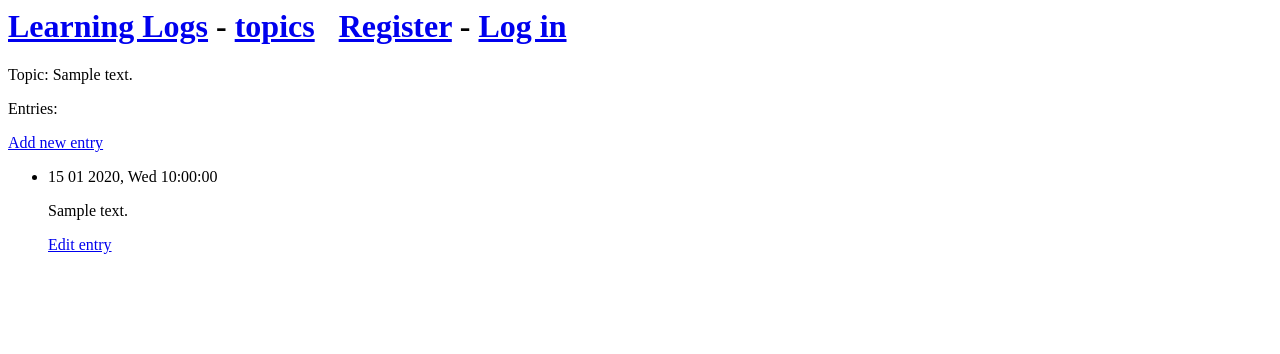
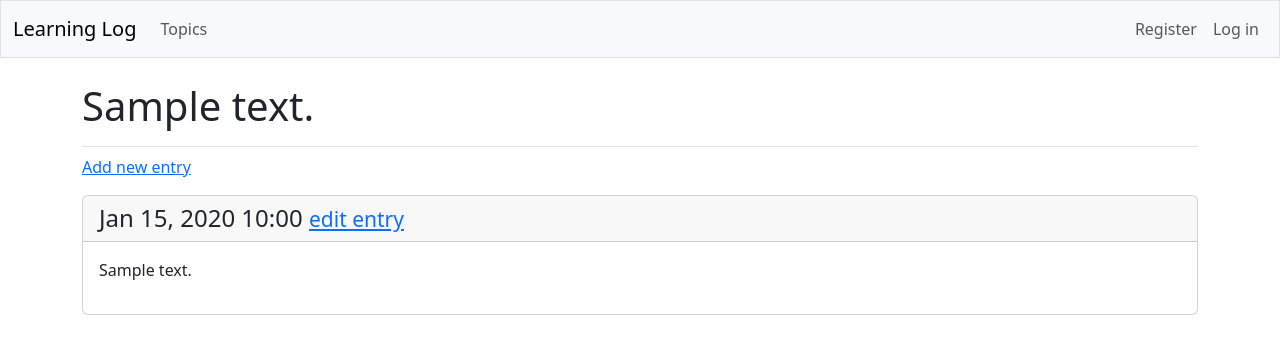
Before and after one commit to SmEjaz22/Learning-Log, a Django app: template Learning_logs/templates/Learning_logs/topic.html in a window 1280 px wide. Shown: the top 354 px of the page. Run offline with Django 3.2, Linux system fonts and the light colour scheme; the template is opened without the code that fills it: most values are stand-ins (such as "Sample title", 1, 10 or a date in 2020); some libraries are stand-ins or nearby versions.

Commit message:
Functional Learning Log site with 50% styling

```diff
--- a/Learning_logs/templates/Learning_logs/base.html
+++ b/Learning_logs/templates/Learning_logs/base.html
@@ -1,31 +1,75 @@
-<h1>
-    <a href="{% url 'Learning_logs:indexx' %}">Learning Logs</a> -
-    <a href="{% url 'Learning_logs:topics' %}">topics</a> &nbsp
-    {% if user.is_authenticated %} <!-- In Django’s authentication system, every template has a user object
-    available that always has an is_authenticated attribute set: the attribute is
-    True if the user is logged in and False if they aren’t. This attribute allows you
-    to display one message to authenticated users and another to unauthenti
-    cated users.-->
-    Hello, {{ user.username }}.
-    {% else %}
-    <a href="{% url 'accounts:register' %}">Register</a> -
-    <a href="{% url 'accounts:login' %}">Log in</a>
-    {% endif %}
+<!doctype html>
+<html lang="en">
+
+<head>
+    <meta charset="utf-8">
+    <meta name="viewport" content="width=device-width, initial-scale=1">
+    <title>Learning Log</title>
+    {% load django_bootstrap5 %}
+    {% bootstrap_css %}
+    {% bootstrap_javascript %}
+
+</head>
+
+<body>
+    <nav class="navbar navbar-expand-md navbar-light bg-light mb-4 border">
+        <div class="container-fluid">
+            <a class="navbar-brand" href="{% url 'Learning_logs:indexx' %}">
+                Learning Log</a>
+            <button class="navbar-toggler" type="button" data-bs-toggle="collapse" data-bs-target="#navbarCollapse"
+                aria-controls="navbarCollapse" aria-expanded="false" aria-label="Toggle navigation">
+                <span class="navbar-toggler-icon"></span>
+            </button>
+            <div class="collapse navbar-collapse" id="navbarCollapse">
+                <ul class="navbar-nav me-auto mb-2 mb-md-0">
+                    <li class="nav-item">
+                        <a class="nav-link" href="{% url 'Learning_logs:topics' %}">
+                            Topics</a>
+                    </li>
+                </ul> <!-- End of links on left side of navbar -->
+
+
+                    <!-- Account-related links -->
+                    <ul class="navbar-nav ms-auto mb-2 mb-md-0"> <!--ms-auto means margin start automatic-->
+                        {% if user.is_authenticated %}
+                        <li class="nav-item">
+                            <span class="navbar-text me-2">Hello, {{ user.username }}.
+                            </span></li>
+                        {% else %}
+                        <li class="nav-item">
+                        <a class="nav-link" href="{% url 'accounts:register' %}">
+                            Register</a></li>
+                        <li class="nav-item">
+                        <a class="nav-link" href="{% url 'accounts:login' %}">
+                            Log in</a></li>
+                    {% endif %}
+                    </ul> <!-- End of account-related links -->
+
+
+                    {% if user.is_authenticated %}
+                    <form action="{% url 'accounts:logout' %}" method='post'>
+                    {% csrf_token %}
+                        <button name='submit' class='btn btn-outline-secondary btn-sm'>
+                        Log out</button>
+                    </form>
+                {% endif %}
 
 
 
-    <!-- Learning_logs namespace comes from urls.py under app with 'app_name' variable(note in urls.py).
-     and indexx name is defined in 'path' under name= -->
-</h1>
-{% block content %}{% endblock content %}
-<!-- These are block tags.
-every block tags takes one value as their name, here block tag have name 'content'
-endblock tag doesnot require a name. -->
+            </div> <!-- Closes collapsible parts of navbar -->
+        </div> <!-- Closes navbar's container -->
+    </nav> <!-- End of navbar -->
 
-{% if user.is_authenticated %}
-<hr />
-<form action="{% url 'accounts:logout' %}" method='post'>
-    {% csrf_token %}
-    <button name='submit'>Log out</button>
-</form>
-{% endif %}
+
+
+    <main class="container">
+        <div class="pb-2 mb-2 border-bottom"> <!--pb means padding bottom, mb means margin bottom-->
+             {% block page_header %}{% endblock page_header %}
+        </div>
+        <div>
+            {% block content %}{% endblock content %}
+        </div>
+</main>
+
+</body>
+</html>
--- a/Learning_logs/templates/Learning_logs/new_topic.html
+++ b/Learning_logs/templates/Learning_logs/new_topic.html
@@ -1,7 +1,7 @@
 {% extends "Learning_logs/base.html" %}
  {% block content %}
   <p>Add a new topic:</p>
-1   <form action="{% url 'Learning_logs:new_topic' %}" method='post'> <!--Send this data back to view-->
+  <form action="{% url 'Learning_logs:new_topic' %}" method='post'> <!--Send this data back to view-->
 
     {% csrf_token %} <!--Cross site request Frogery-->
 
--- a/Learning_logs/templates/Learning_logs/topic.html
+++ b/Learning_logs/templates/Learning_logs/topic.html
@@ -1,35 +1,36 @@
 {%extends 'Learning_logs/base.html'%}
 
+
+{% block page_header %}
+  <h1>{{ topic.text }}</h1>
+{% endblock page_header %}
+
+
 {%block content%}
-
-<p>
-    Topic: {{topic.text}}
-
-</p>
-
-<p> Entries:
 
 <p>
     <a href="{% url 'Learning_logs:new_entry' topic.id %}">Add new entry</a>
 </p>
 
-<ul>
+
     {%for x in entries%}
-    <li>
-        <p>{{x.date_added|date:'d m Y, D H:i:s'}} </p>
-        <p>{{x.text|linebreaks}} </p>
+    <div class="card mb-3">
+        <!-- Card header with timestamp and edit link -->
+         <h4 class="card-header">
+          {{ x.date_added|date:'M d, Y H:i' }}
+           <small><a href="{% url 'Learning_logs:edit_entry' x.id %}">
+            edit entry</a></small>
+        </h4>
+        <!-- Card body with entry text -->
+         <div class="card-body">{{ x.text|linebreaks }}</div>
+      </div>
         <!--  In Django templates, a vertical line (|) represents a template filter—
 a function that modifies the value in a template variable during the rendering
 process. -->
-        <!-- The filter linebreaks 5 ensures that long text entries include line breaks
+        <!-- The filter linebreaks ensures that long text entries include line breaks
 in a format understood by browsers, -->
 
         <!--From edit_entry-->
-        <p>
-            <a href="{% url 'Learning_logs:edit_entry' x.id %}">Edit entry</a>
-        </p>
-
-    </li>
 
     {%empty%}
     <li>There are no entries for this topic yet.</li>
--- a/Learning_logs/views.py
+++ b/Learning_logs/views.py
@@ -22,7 +22,7 @@ def index(request):
 @login_required # TO make it work add login_url in settings
 def topics(request):
     """Show all topics."""
-    topics = topic_ofinterest.objects.order_by('date_modified') # date_modified is a variable defined in models.py
+    # topics = topic_ofinterest.objects.order_by('date_modified') # date_modified is a variable defined in models.py
 
     topics = topic_ofinterest.objects.filter(owner=request.user).order_by('date_modified') #to restrict each topic to individual user
 
```
Also changed, not shown: Learning_logs/templates/Learning_logs/index.html (+13 -5 lines), Learning_logs/templates/Learning_logs/topics.html (+15 -11 lines), accounts/templates/registration/login.html (+13 -6 lines), db.sqlite3.
